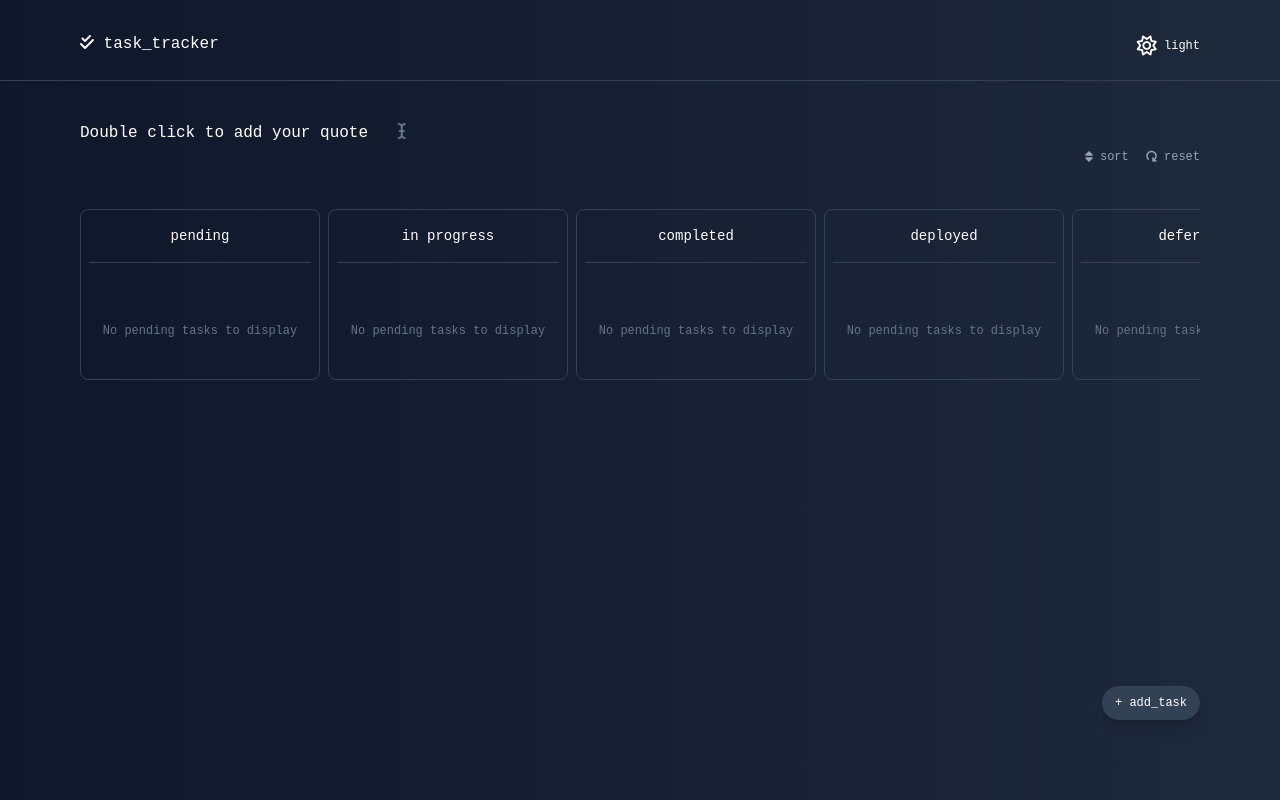
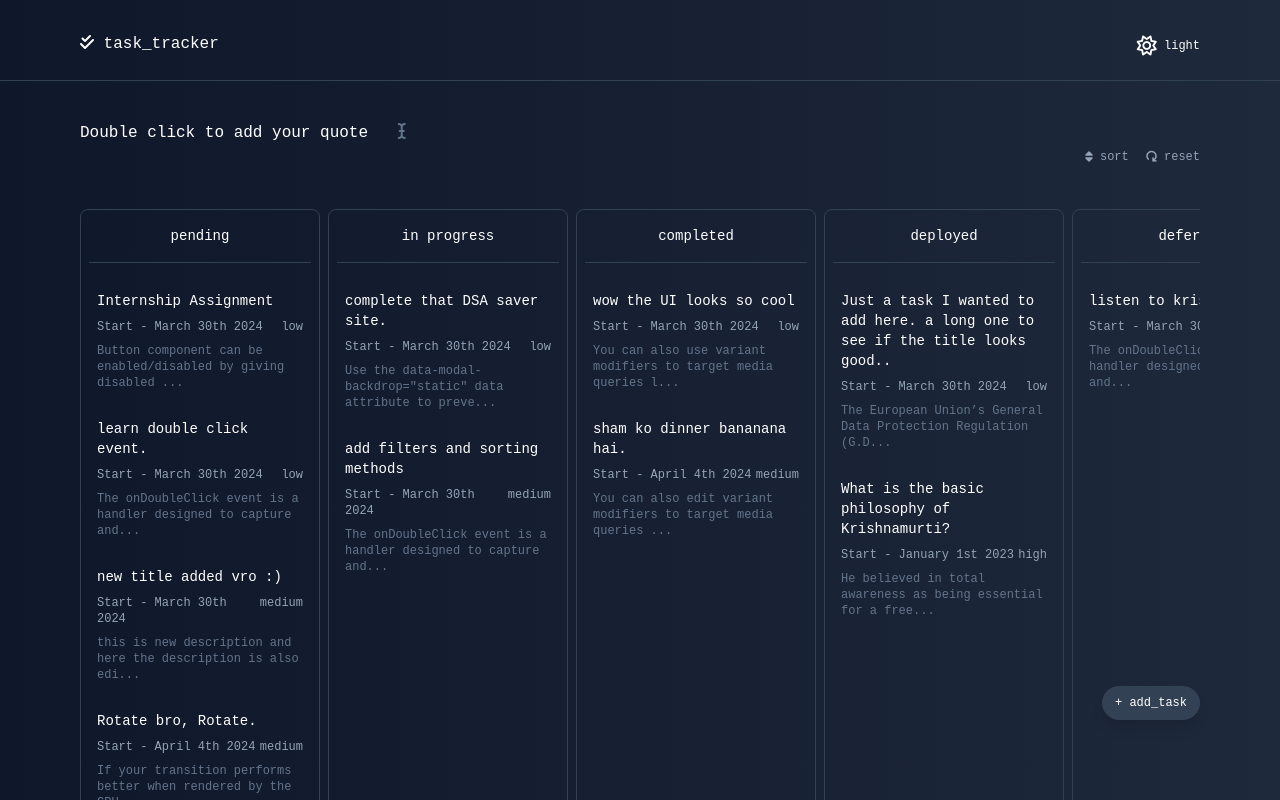
Before and after one commit to shivam-puri/task-tracker, a React (Vite) app: page / in a window 1280 px wide. Shown: the top 800 px of the page. Built offline with nearby package versions, Linux system fonts and the light colour scheme; a web font is replaced by a local one.

Commit message:
demo tasks added

```diff
--- a/src/components/TaskColumn.jsx
+++ b/src/components/TaskColumn.jsx
@@ -1,8 +1,7 @@
-import moment from 'moment';
-import React, { useState, useEffect } from 'react'
+import React from 'react'
 
 
-const TaskColumn = ({ handleTaskClick, status, tasks, sortedTasks }) => {
+const TaskColumn = ({ handleTaskClick, status, sortedTasks }) => {
 
 
     const truncatedDescription = (desc) => {
@@ -32,7 +31,7 @@ const TaskColumn = ({ handleTaskClick, status, tasks, sortedTasks }) => {
 
                 }
                 {
-                    tasks.length == 0 && (<p className='flex justify-center w-full text-xs text-slate-500 mt-10' >No pending tasks to display</p>)
+                    sortedTasks.length == 0 && (<p className='flex justify-center w-full text-xs text-slate-500 mt-10' >No pending tasks to display</p>)
                 }
             </ol>
         </div>
--- a/src/components/Tasks.jsx
+++ b/src/components/Tasks.jsx
@@ -4,6 +4,7 @@ import TaskColumn from './TaskColumn';
 import CreateTask from './CreateTask';
 import TaskDetails from './TaskDetails';
 import moment from 'moment';
+import { demotasks } from '../demotasks/DemoTasks';
 
 
 const Tasks = () => {
@@ -29,7 +30,11 @@ const Tasks = () => {
 
     const [tasks, setTasks] = useState(() => {
         const storedTasks = localStorage.getItem('tasks');
-        return storedTasks ? JSON.parse(storedTasks) : [];
+        if (!storedTasks) {
+            localStorage.setItem('tasks', JSON.stringify(demotasks))
+            return demotasks;
+        }
+        return JSON.parse(storedTasks);
     });
 
     const [quote, setQuote] = useState(() => {
@@ -41,6 +46,13 @@ const Tasks = () => {
         const storedTasks = localStorage.getItem('tasks');
         if (storedTasks) {
             setTasks(JSON.parse(storedTasks));
+        }
+        else {
+            console.log("demo : ", demotasks)
+            // If tasks do not exist, use the default set of tasks
+            setTasks(demotasks);
+            // Store default tasks in local storage for future use
+            localStorage.setItem('tasks', JSON.stringify(demotasks));
         }
     }, []);
 
@@ -142,7 +154,7 @@ const Tasks = () => {
 
     return (
 
-        <div className='flex flex-col box-border px-20 py-10 h-full min-h-100' >
+        <div className='flex flex-col box-border lg:px-20 py-10 h-full min-h-100 md:px-5 sm:px-5' >
             <div className='flex flex-row ' >
                 {
                     !editQuote ? <p onDoubleClick={() => setEditQuote(true)} >{quote} <i class="fa-solid fa-i-cursor text-md ml-5 text-slate-500"></i></p> : (
--- /dev/null
+++ b/src/demotasks/DemoTasks.js
@@ -0,0 +1,101 @@
+export const demotasks = [
+    {
+        id: 2,
+        title: "complete that DSA saver site.",
+        description: "Use the data-modal-backdrop=\"static\" data attribute to prevent the modal from closing when clicking outside of it. This can be used with situations where you want to force the user to choose an option such as a cookie notice or when taking a survey.",
+        status: "in progress",
+        start_date: "March 30th 2024",
+        priority: "low"
+    },
+    {
+        id: 4,
+        title: "Internship Assignment",
+        description: "Button component can be enabled/disabled by giving disabled property. To disable Button component, the disabled property can be set as true . The following example demonstrates Button in disabled state.",
+        status: "pending",
+        start_date: "March 30th 2024",
+        priority: "low"
+    },
+    {
+        id: 5,
+        title: "learn double click event.",
+        description: "The onDoubleClick event is a handler designed to capture and respond to double clicks on specific elements. It serves as an event listener that triggers a specified function when a user rapidly clicks on the associated element twice within a short time frame.",
+        status: "pending",
+        start_date: "March 30th 2024",
+        priority: "low"
+    },
+    {
+        id: 8,
+        title: "Just a task I wanted to add here. a long one to see if the title looks good..",
+        description: "The European Union’s General Data Protection Regulation (G.D.P.R.) goes into effect on May 25 and is meant to ensure a common set of data rights in the European Union. It requires organizations to notify users as soon as possible of high-risk data breaches that could personally affect them.",
+      status: "deployed",
+        start_date: "March 30th 2024",
+        priority: "low"
+    },
+    {
+        id: 10,
+        title: "wow the UI looks so cool",
+        description: "You can also use variant modifiers to target media queries like responsive breakpoints, dark mode, prefers-reduced-motion, and more. For example, use md:leading-loose to apply the leading-loose utility at only medium screen sizes and above.",
+        status: "completed",
+        start_date: "March 30th 2024",
+        priority: "low",
+        end_date: "March 30th 2024"
+    },
+    {
+        id: 6,
+        title: "add filters and sorting methods",
+        description: "The onDoubleClick event is a handler designed to capture and respond to double clicks on specific elements. It serves as an event listener that triggers a specified function when a user rapidly clicks on the associated element twice within a short time frame.",
+        status: "in progress",
+        start_date: "March 30th 2024",
+        priority: "medium"
+    },
+    {
+        id: "2e184f87-c167-4c3f-aaa6-40e5737f34cb",
+        title: "new title added vro :)",
+        description: "this is new description and here the description is also editable isn't it beautiful?",
+        status: "pending",
+        start_date: "March 30th 2024",
+        priority: "medium",
+        end_date: null,
+        last_edited: "March 30th 2024"
+    },
+    {
+        id: 7,
+        title: "listen to krishnamurthi",
+        description: "The onDoubleClick event is a handler designed to capture and respond to double clicks on specific elements. It serves as an event listener that triggers a specified function when a user rapidly clicks on the associated element twice within a short time frame.",
+        status: "deferred",
+        start_date: "March 30th 2024",
+        priority: "high",
+        end_date: null,
+        last_edited: "March 30th 2024"
+    },
+    {
+        id: "1aee3469-055d-4cbe-adc5-028dbbb66c00",
+        title: "What is the basic philosophy of Krishnamurti?",
+        description: "He believed in total awareness as being essential for a free mind. Human beings always learned from their past, and it was important that they looked inwards and freed themselves from self-perpetuated torment. It was also necessary that they avoided repression.",
+      status: "deployed",
+        start_date: "January 1st 2023",
+        priority: "high",
+        end_date: null,
+        last_edited: "March 30th 2024"
+    },
+    {
+        id: "4f4d1a51-aab3-4923-b2c5-5fea9d18cbec",
+        title: "Rotate bro, Rotate.",
+        description: "If your transition performs better when rendered by the GPU instead of the CPU, you can force hardware acceleration by adding the transform-gpu utility",
+      status: "pending",
+        start_date: "April 4th 2024",
+        priority: "medium",
+        assignee: "shivam_puri"
+    },
+    {
+        id: "ced054c0-3eae-4ae5-a878-f6ae0293c908",
+        title: "sham ko dinner bananana hai.",
+        description: "You can also edit variant modifiers to target media queries like responsive breakpoints, dark mode, prefers-reduced-motion, and more. For example, use md:rotate-45 to apply the rotate-45 utility at only medium screen sizes and above.",
+        status: "completed",
+        start_date: "April 4th 2024",
+        priority: "medium",
+        assignee: "prakhar",
+        end_date: "March 30th 2024",
+        last_edited: "March 30th 2024"
+    }
+]
```
